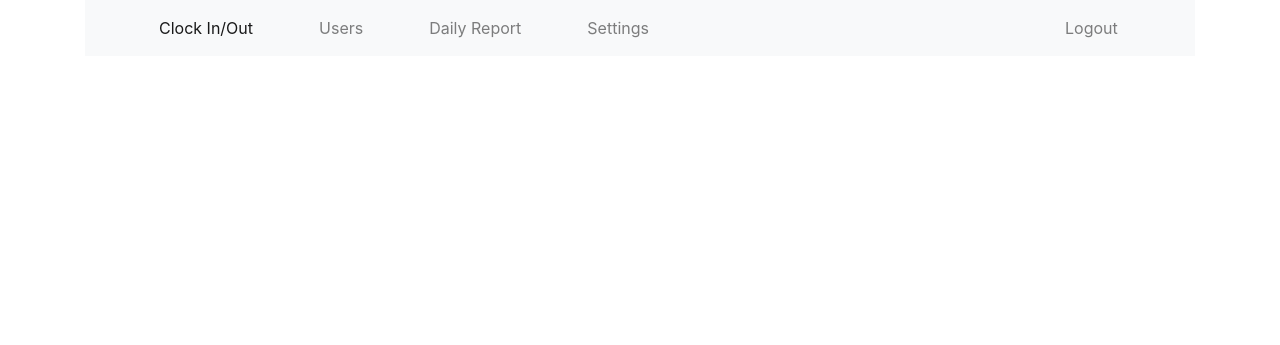
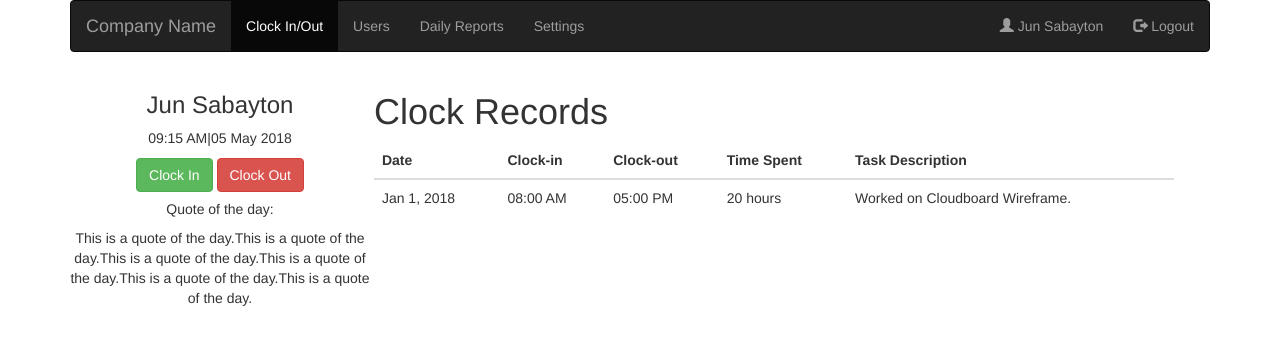
Before and after one commit to Kdodd1/EPS, a Django app: page /adminDash in a window 1280 px wide. Shown: the top 345 px of the page. Run offline with Django 3.2, Linux system fonts and the light colour scheme; some libraries are stand-ins or nearby versions.

Commit message:
fix navbar

```diff
--- a/EPS/apps/timesheets/templates/timesheets/adminDash.html
+++ b/EPS/apps/timesheets/templates/timesheets/adminDash.html
@@ -4,32 +4,75 @@
 <head>
     <meta charset="utf-8" />
     <title>Admin Dashboard</title>
-    {% load static %}
-    <link rel="stylesheet" href="{% static 'timesheets/css/bootstrap.css' %}">
+    <link rel="stylesheet" href="https://maxcdn.bootstrapcdn.com/bootstrap/3.3.7/css/bootstrap.min.css">
+    <style type="text/css">
+        .clockInBox{
+            vertical-align: top;
+            width: 300px;
+            display: inline-block;
+
+            text-align: center;
+        }
+        .records{
+            vertical-align: top;
+            width: 800px;
+            display: inline-block;
+
+        }
+    </style>
 </head>
 <body>
     <div class="container">
-        <nav class="navbar navbar-expand-lg navbar-light bg-light">
-          <div class="collapse navbar-collapse" id="navbarText">
-            <ul class="navbar-nav mr-auto">
-              <li class="nav-item active">
-                <a class="nav-link" href="#">Clock In/Out<span class="sr-only">(current)</span></a>
-              </li>
-              <li class="nav-item">
-                <a class="nav-link" href="#">Users</a>
-              </li>
-              <li class="nav-item">
-                <a class="nav-link" href="#">Daily Report</a>
-              </li>
-              <li class="nav-item">
-                <a class="nav-link" href="#">Settings</a>
-              </li>
-              <li class="nav-item logout">
-                <a class="nav-link" href="#">Logout</a>
-              </li>
+        <nav class="navbar navbar-inverse">
+          <div class="container-fluid">
+            <div class="navbar-header">
+              <a class="navbar-brand" href="#">Company Name</a>
+            </div>
+            <ul class="nav navbar-nav">
+              <li class="active"><a href="#">Clock In/Out</a></li>
+              <li><a href="#">Users</a></li>
+              <li><a href="#">Daily Reports</a></li>
+              <li><a href="#">Settings</a></li>
+            </ul>
+            <ul class="nav navbar-nav navbar-right">
+              <li><a href="#"><span class="glyphicon glyphicon-user"></span> Jun Sabayton</a></li>
+              <li><a href="#"><span class="glyphicon glyphicon-log-out"></span> Logout</a></li>
             </ul>
           </div>
         </nav>
+        <div class="clockInBox">
+            <h3>Jun Sabayton</h3>
+            <p> 09:15 AM|05 May 2018</p>
+            <button type="button" class="btn btn-success">Clock In</button>
+            <button type="button" class="btn btn-danger">Clock Out</button>
+            <div></div>
+            <h5>Quote of the day:</h5>
+            <p>This is a quote of the day.This is a quote of the day.This is a quote of the day.This is a quote of the day.This is a quote of the day.This is a quote of the day.</p>
+        </div>
+        <div class="records">
+            <h1>Clock Records</h1>
+            <table class="table">
+              <thead>
+                <tr>
+                  <th scope="col">Date</th>
+                  <th scope="col">Clock-in</th>
+                  <th scope="col">Clock-out</th>
+                  <th scope="col">Time Spent</th>
+                  <th scope="col">Task Description</th>
+                </tr>
+              </thead>
+              <tbody>
+                <tr>
+                  <td>Jan 1, 2018</td>
+                  <td>08:00 AM</td>
+                  <td>05:00 PM</td>
+                  <td>20 hours</td>
+                  <td>Worked on Cloudboard Wireframe. </td>
+                </tr>
+              </tbody>
+            </table>
+        </div>
+          </div>
     </div>
 </body>
 </html>
```
